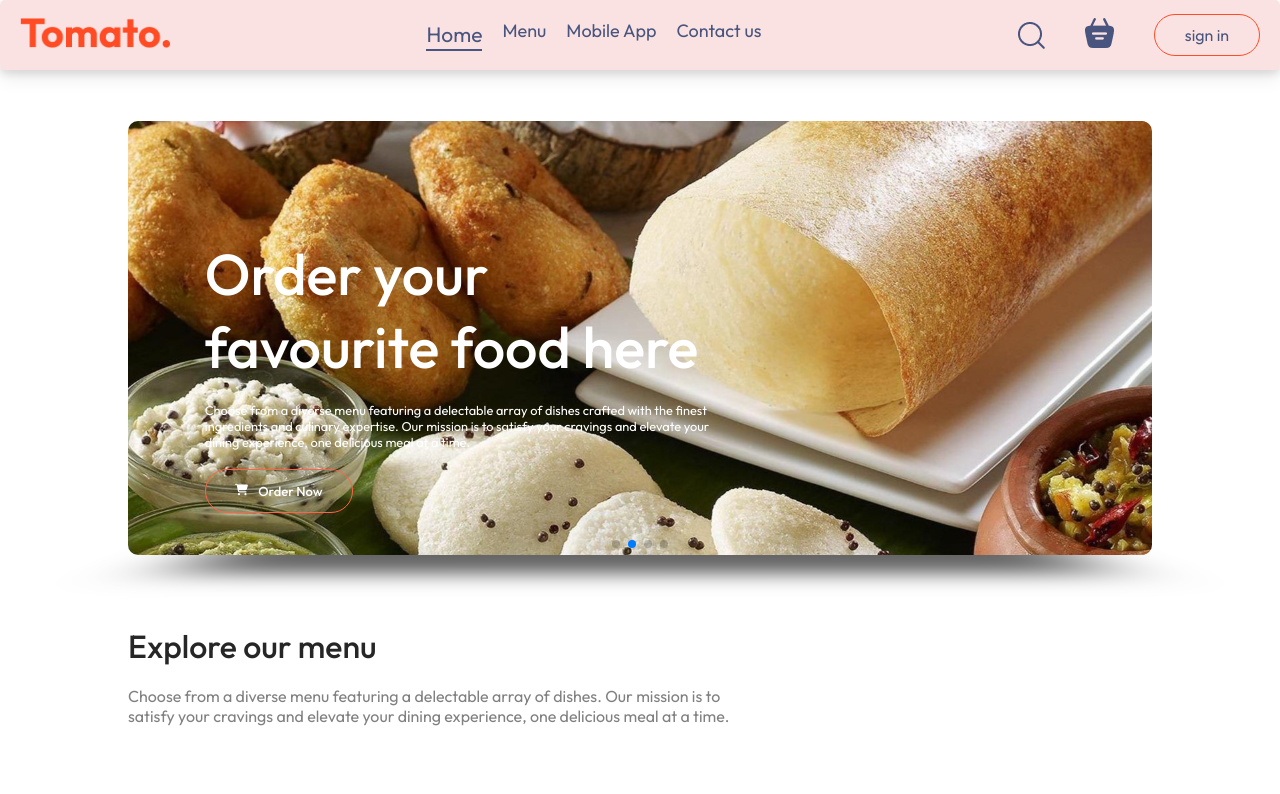
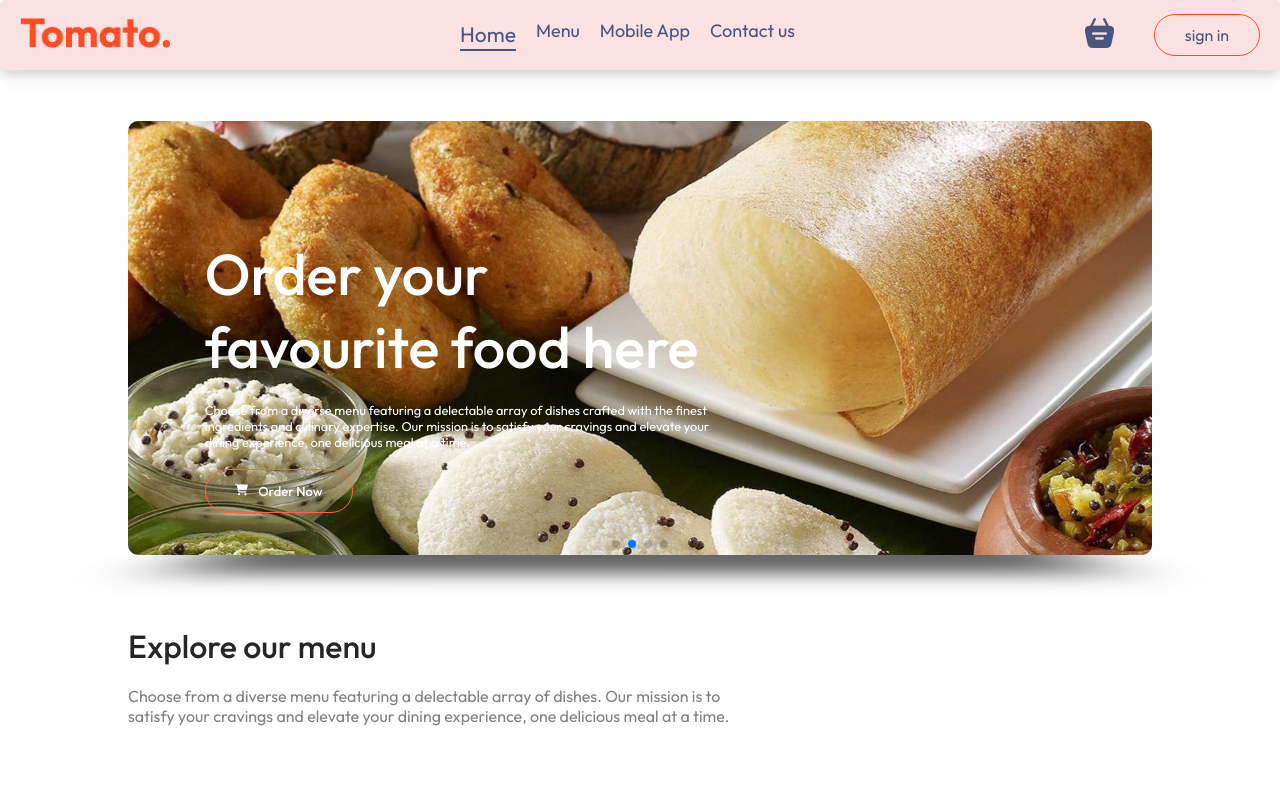
Before and after one commit to ABC11xyz/FOOD, a React (Vite) app in the folder Frontend/: page / in a window 1280 px wide. Shown: the top 794 px of the page. Built offline with nearby package versions, Linux system fonts and the light colour scheme; no server answers.

Commit message:
removed search icon

```diff
--- a/Frontend/src/components/Navbar/Navbar.jsx
+++ b/Frontend/src/components/Navbar/Navbar.jsx
@@ -44,7 +44,6 @@
         <a href='#footer' onClick={() => setMenu("contact")} className={`hvr ${scrolled ? 'scrolled-btn' : ''} ${menu === "contact" ? "active" : ""}`}>Contact us</a>
       </ul>
       <div className="navbar-right">
-        <img src={assets.search_icon} alt="" />
         <Link to='/cart' className='navbar-search-icon'>
           <img src={assets.basket_icon} alt="" />
           <div className={getTotalCartAmount() > 0 ? "dot" : ""}></div>
```
